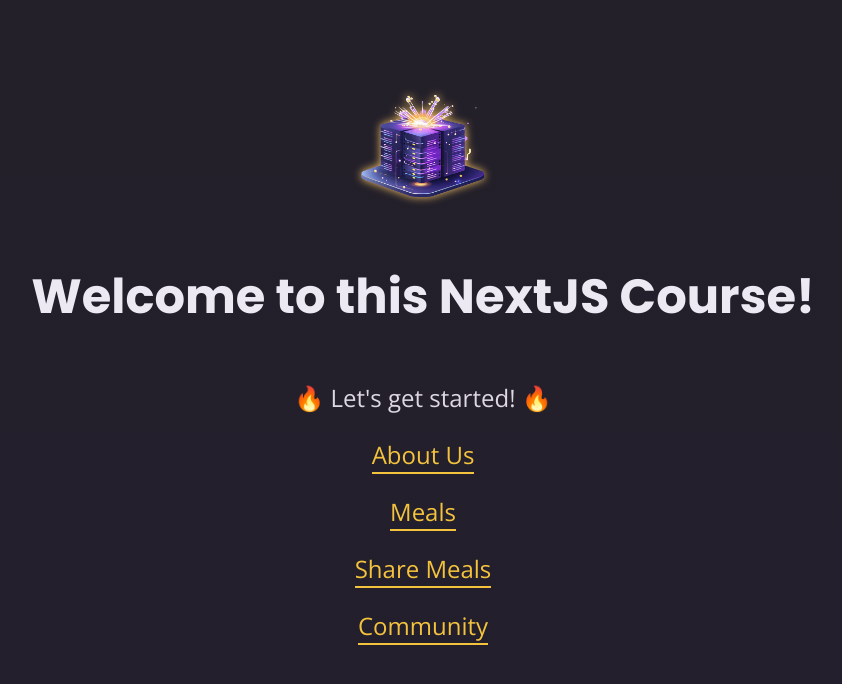
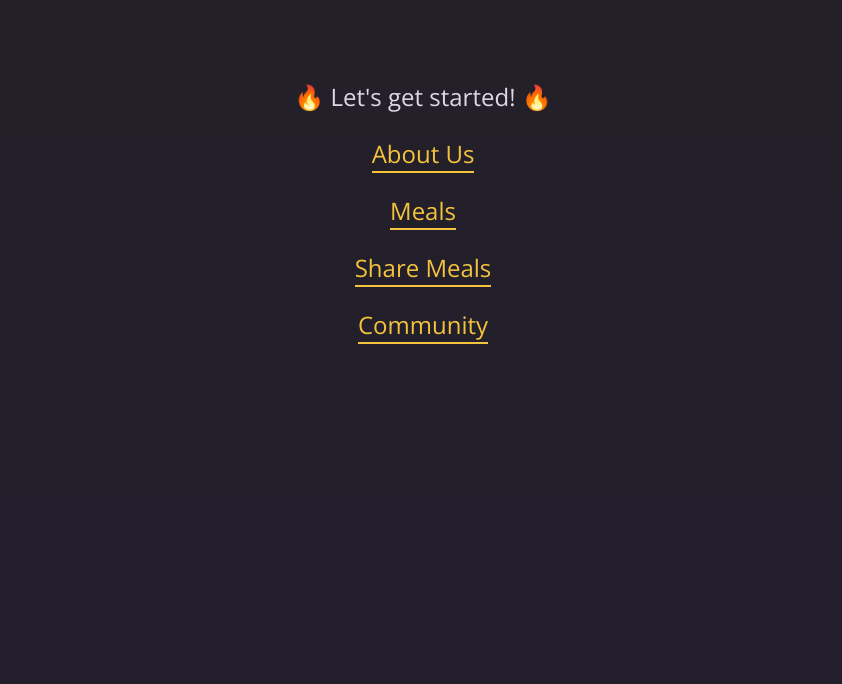
Before and after one commit to chajiiiii/next-js-learn, a Next.js app in the folder 01-starting-project/: page / in a window 1280 px wide. Shown: the top 684 px of the page, without its empty margins (217-1059 px from the left). Built offline with nearby package versions, Linux system fonts and the light colour scheme.

Commit message:
Delete: Delete and remove header component

```diff
--- a/01-starting-project/app/page.js
+++ b/01-starting-project/app/page.js
@@ -1,10 +1,8 @@
 import Link from "next/link";
-import Header from "@/components/header";
 
 export default function Home() {
   return (
     <main>
-      <Header />
       <p>🔥 Let&apos;s get started! 🔥</p>
       <p>
         <Link href="/about">About Us</Link>
--- a/01-starting-project/components/header.js
+++ /dev/null
@@ -1,8 +0,0 @@
-export default function Header() {
-  return (
-    <>
-      <img src="/logo.png" alt="A server surrounded by magic sparkles." />
-      <h1>Welcome to this NextJS Course!</h1>
-    </>
-  );
-}
```
